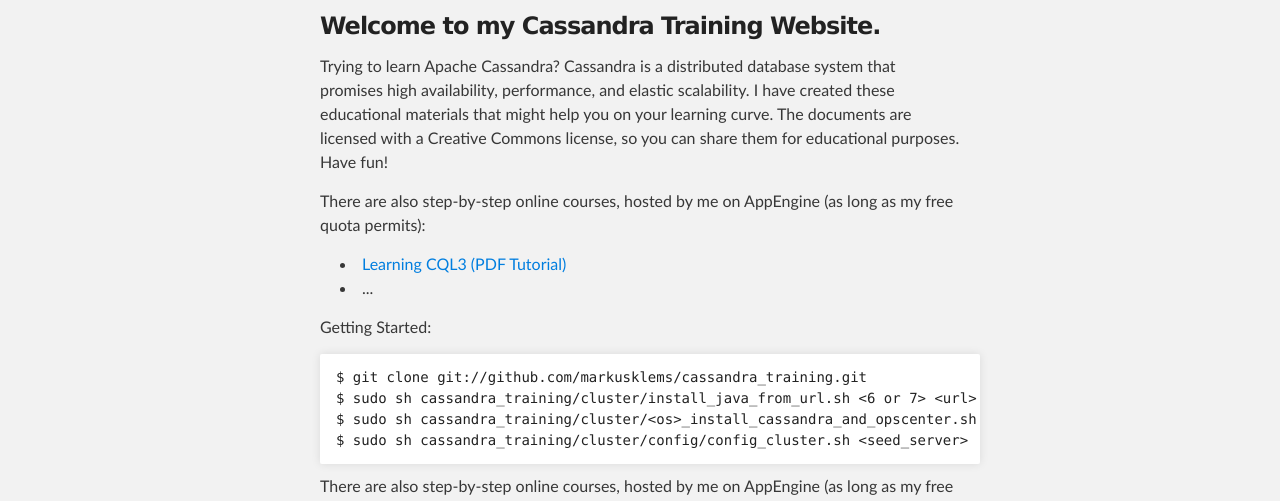
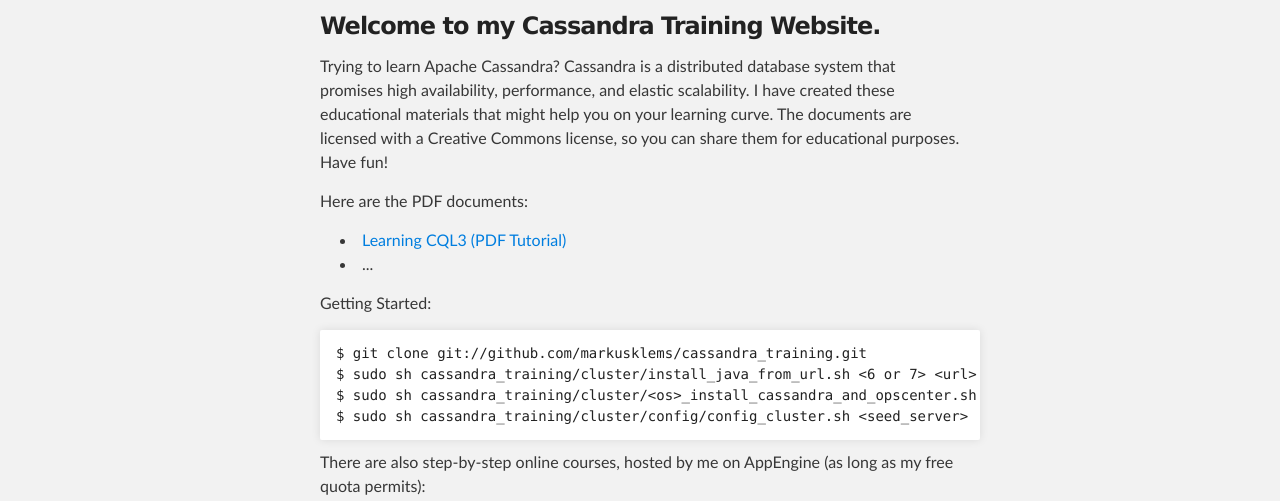
Before and after one commit to markusklems/cassandra_training, a plain HTML site: page index.html in a window 1280 px wide. Shown: the part 288-789 px from the top of the page. Drawn offline with Linux system fonts and the light colour scheme.

Commit message:
Update index.html

```diff
--- a/index.html
+++ b/index.html
@@ -45,7 +45,7 @@
 
 <p>Trying to learn Apache Cassandra? Cassandra is a distributed database system that promises high availability, performance, and elastic scalability. I have created these educational materials that might help you on your learning curve. The documents are licensed with a Creative Commons license, so you can share them for educational purposes. Have fun!</p>
 
-<p>There are also step-by-step online courses, hosted by me on AppEngine (as long as my free quota permits):
+<p>Here are the PDF documents:
   <ul>
     <li><a href="https://github.com/markusklems/cassandra_training/raw/master/docs/Cassandra%20Lesson%20-%20Data%20Model%20and%20CQL3.pdf">Learning CQL3 (PDF Tutorial)</a></li>
     <li>... </li>
```
